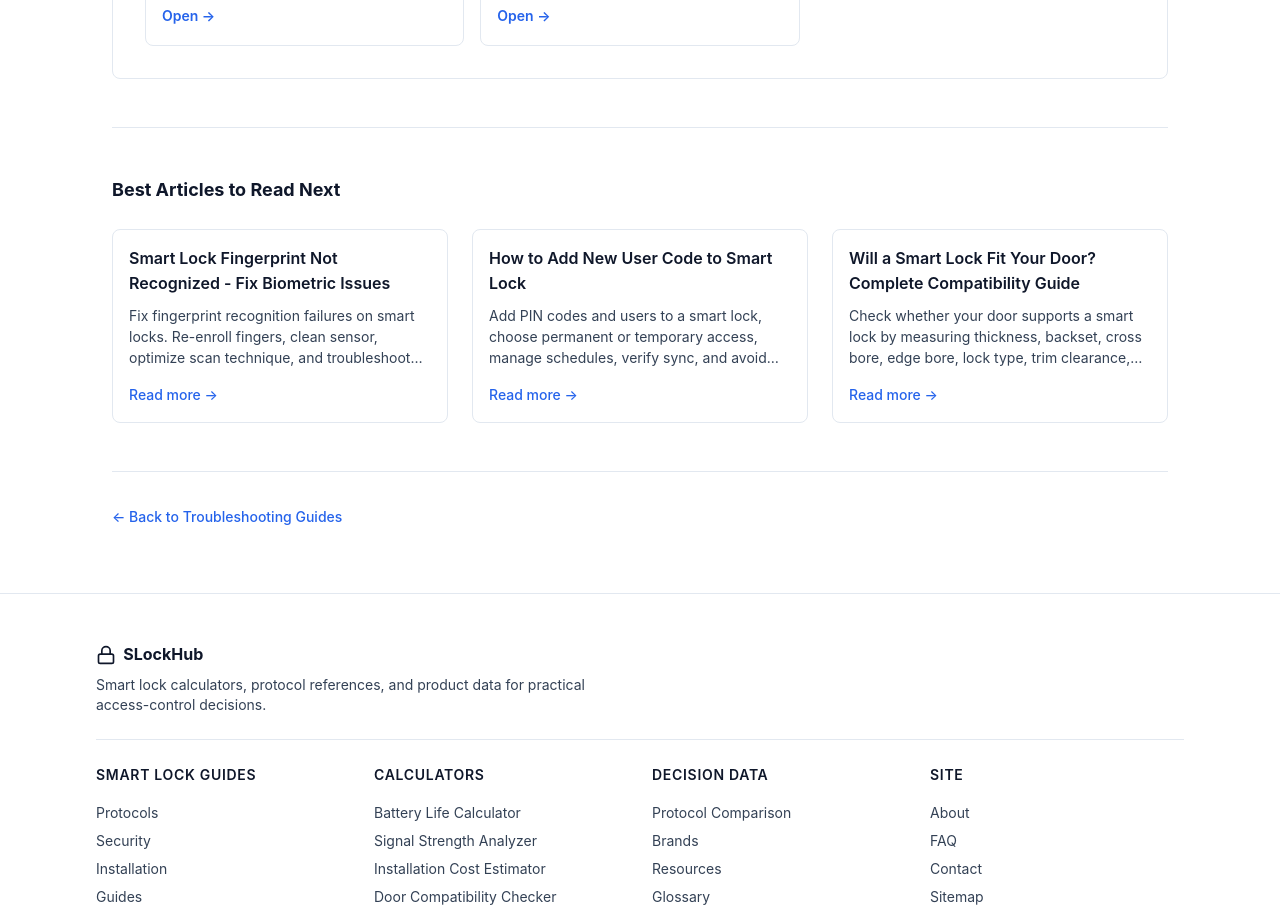
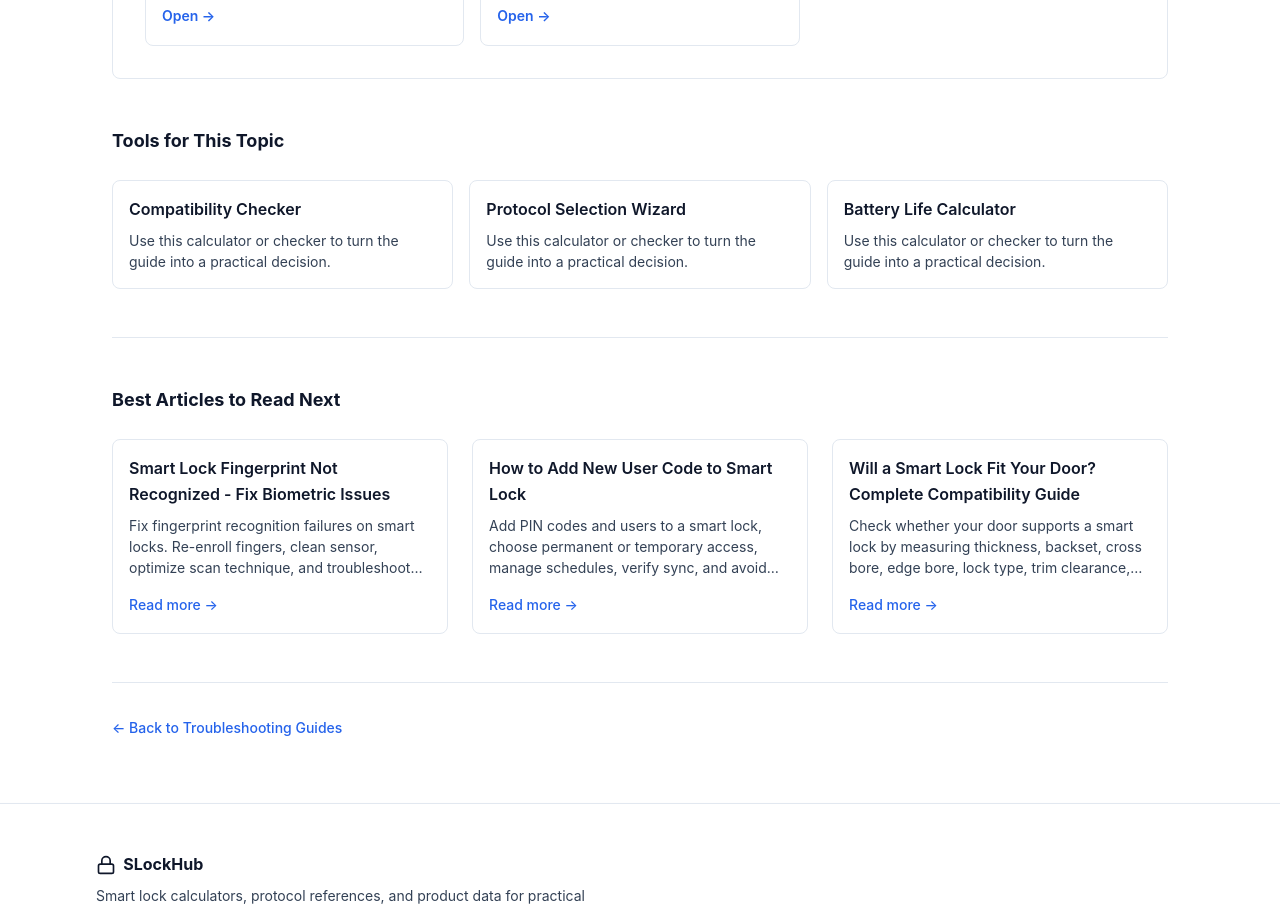
Before and after one commit to kevinaugment/smartlock-next, a Next.js app: page /articles/guides/add-fingerprint-to-lock in a window 1280 px wide. Shown: the part 5060-5968 px from the top of the page. Built offline with nearby package versions, Linux system fonts and the light colour scheme.

Commit message:
Improve article tool internal links

```diff
--- a/app/articles/[category]/[slug]/page.tsx
+++ b/app/articles/[category]/[slug]/page.tsx
@@ -19,6 +19,33 @@ function getPathwayTopic(article: NonNullable<ReturnType<typeof getArticleBySlug
   if (article.slug.includes('compatibility') || article.slug.includes('install')) return 'compatibility';
   if (article.category === 'protocols') return 'signal';
   return 'installation';
+}
+
+const DEFAULT_RELATED_TOOLS_BY_CATEGORY: Record<string, string[]> = {
+  guides: ['compatibility', 'protocol-wizard', 'battery-life'],
+  installation: ['installation-cost', 'door-fit', 'installation-time'],
+  protocols: ['protocol-wizard', 'signal-strength', 'mesh-planner'],
+  security: ['security-compliance', 'pin-strength', 'cyber-risk'],
+  integration: ['protocol-wizard', 'network-bandwidth', 'offline-resilience'],
+  'use-cases': ['lock-tco', 'str-roi', 'credential-planner'],
+  resources: ['lock-compare', 'compatibility', 'installation-cost'],
+};
+
+function getDefaultRelatedToolSlugs(article: NonNullable<ReturnType<typeof getArticleBySlug>>): string[] {
+  if (article.slug.includes('battery')) return ['battery-life', 'signal-strength', 'lock-tco'];
+  if (article.slug.includes('wifi') || article.slug.includes('zigbee') || article.slug.includes('z-wave') || article.slug.includes('thread') || article.slug.includes('matter')) {
+    return ['protocol-wizard', 'signal-strength', 'mesh-planner'];
+  }
+  if (article.slug.includes('rental') || article.slug.includes('airbnb') || article.slug.includes('hotel')) {
+    return ['str-roi', 'guest-code', 'lock-tco'];
+  }
+  if (article.slug.includes('privacy') || article.slug.includes('compliance')) {
+    return ['privacy-compliance', 'security-compliance', 'cyber-risk'];
+  }
+  if (article.slug.includes('install') || article.slug.includes('door') || article.slug.includes('retrofit')) {
+    return ['compatibility', 'door-fit', 'installation-cost'];
+  }
+  return DEFAULT_RELATED_TOOLS_BY_CATEGORY[article.category] || DEFAULT_RELATED_TOOLS_BY_CATEGORY.guides;
 }
 
 function getArticleStructuredData(article: NonNullable<ReturnType<typeof getArticleBySlug>>, categoryName: string) {
@@ -227,7 +254,8 @@ export default async function ArticlePage({
   const categoryInfo = CATEGORIES[article.category];
   const pathwayTopic = getPathwayTopic(article);
   const showCompatibilityReport = article.slug === 'door-compatibility-guide';
-  const relatedTools = (article.relatedTools || [])
+  const relatedToolSlugs = [...(article.relatedTools || []), ...getDefaultRelatedToolSlugs(article)];
+  const relatedTools = relatedToolSlugs
     .map((toolSlug) => {
       const routeSlug = resolveCalculatorRouteSlug(toolSlug);
       if (!routeSlug) return null;
```
Also changed, not shown: analysis/gsc/2026-08-13_indexing-audit.md (+1 -0 lines), 1 other file (tests, documents, lock files or other folders).
